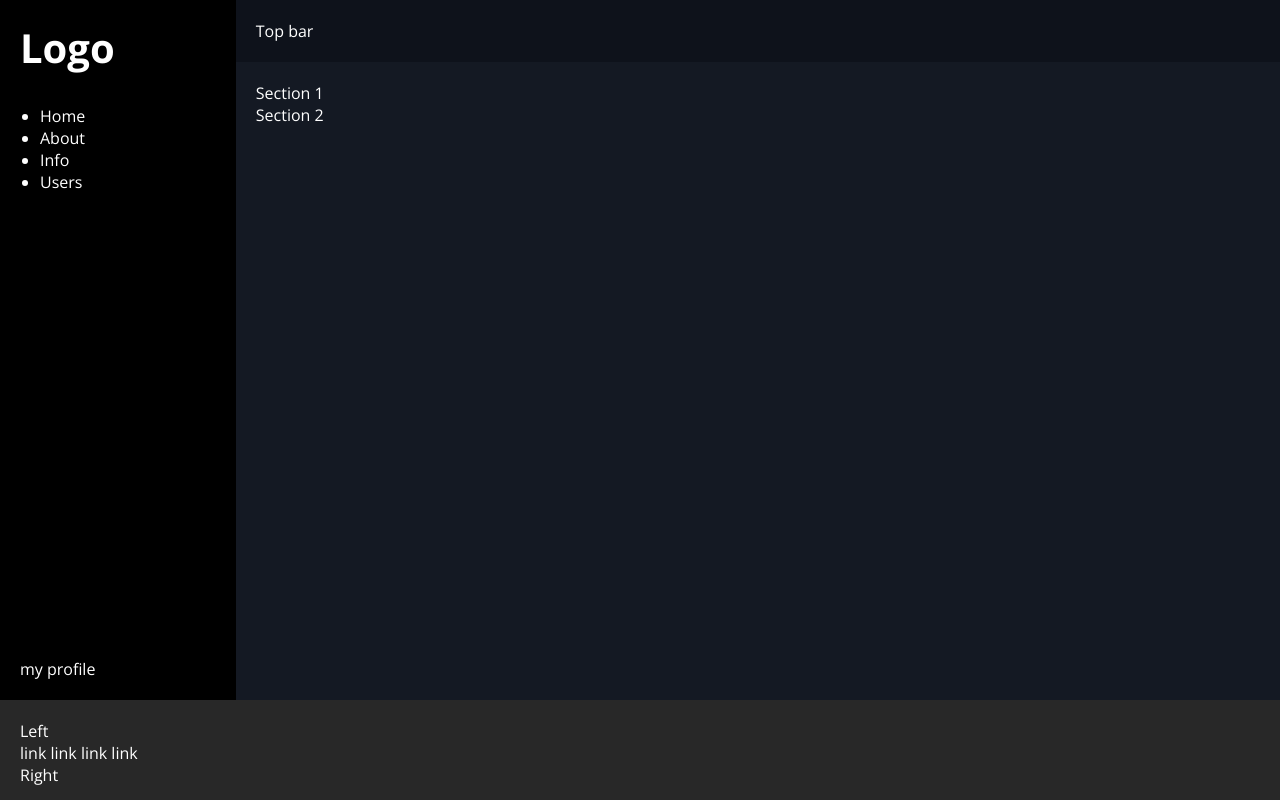
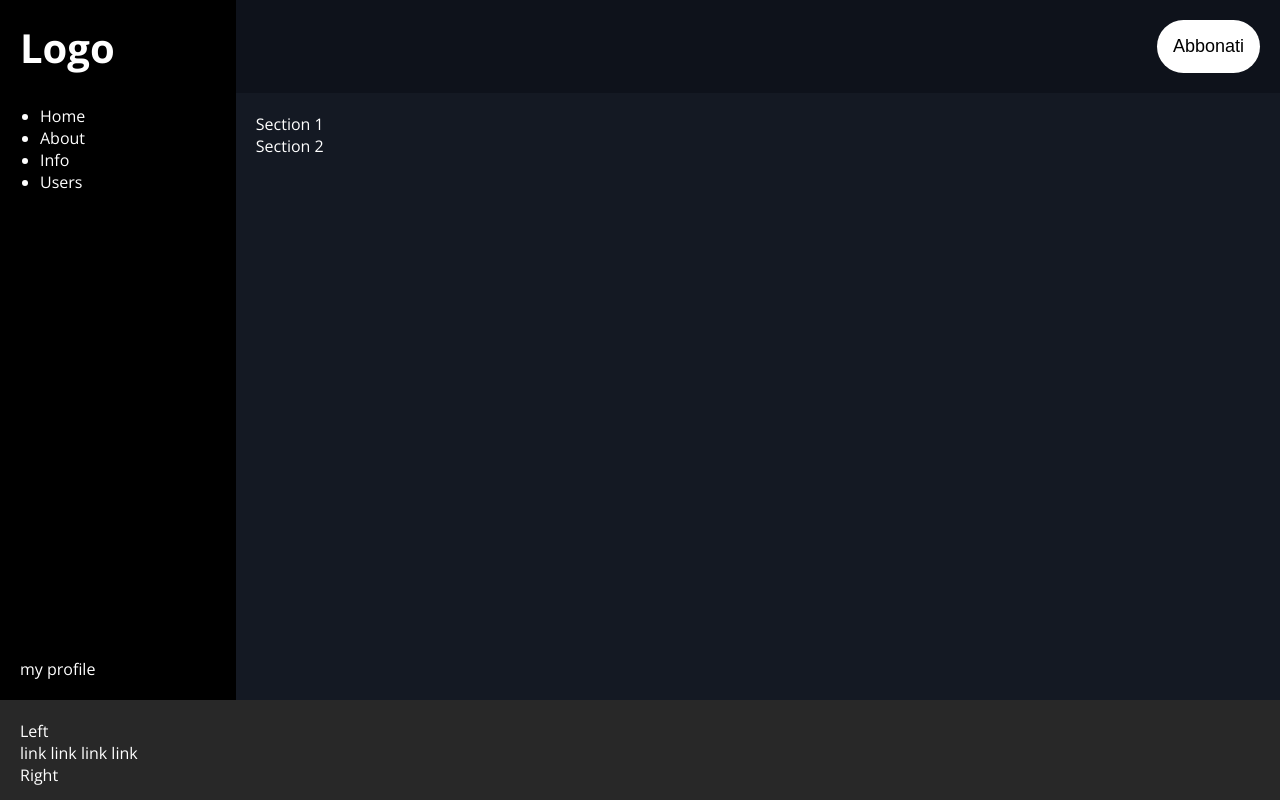
Before and after one commit to MattiaBologna/html-css-viewport, a plain HTML site: page index.html in a window 1280 px wide. Drawn offline with nearby package versions, Linux system fonts and the light colour scheme.

Commit message:
Add: TopBar content and style

```diff
--- a/css/style.css
+++ b/css/style.css
@@ -90,6 +90,17 @@ header ul {
 
 /* MAIN */
 
+.top-bar {
+    text-align: right;
+}
+
+.subscribe-button {
+    background-color: white;
+    padding: 16px;
+    border-radius: 100px;
+    font-size: 18px;
+}
+
 
 
 /* FOOTER */
--- a/index.html
+++ b/index.html
@@ -34,7 +34,7 @@
 
             <main>
                 <div class="top-bar">
-                    Top bar
+                    <button class="subscribe-button">Abbonati</button>
                 </div>
                 <div class="main-content">
                     <section>Section 1</section>
```
